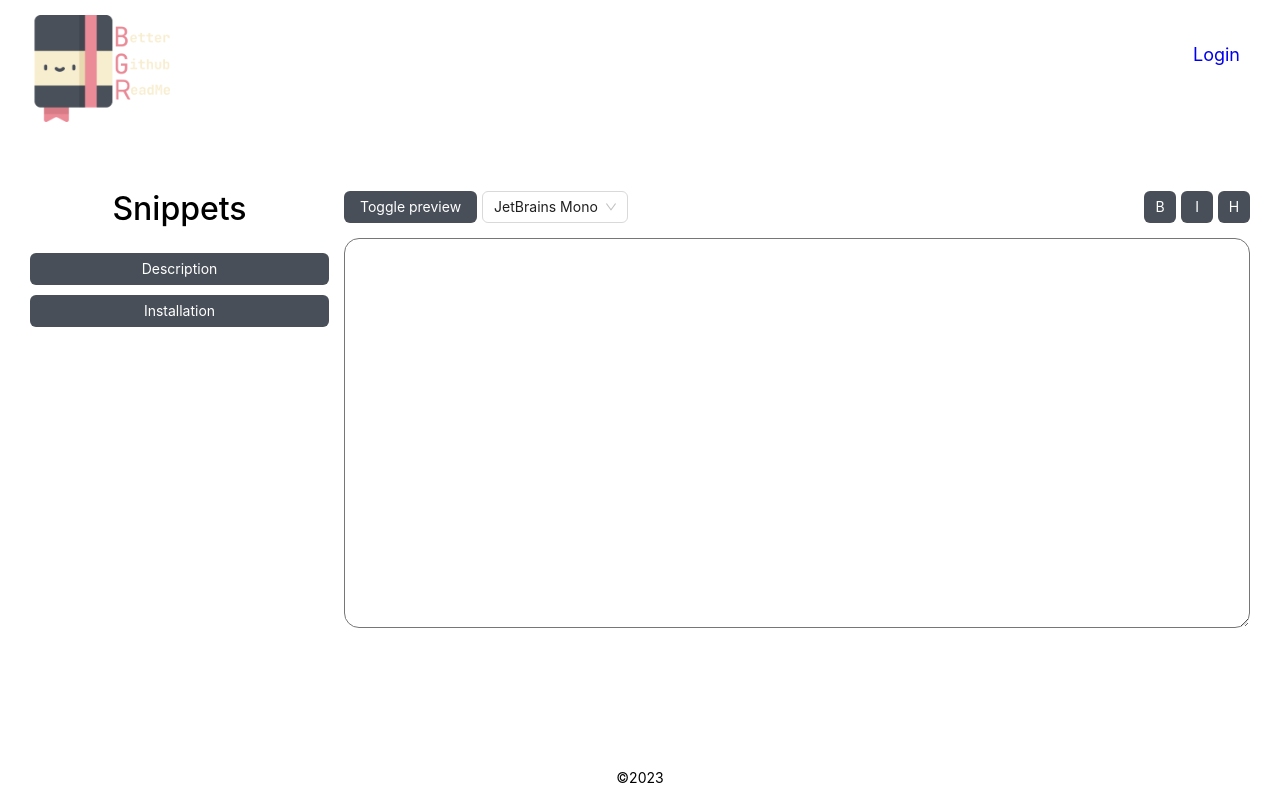
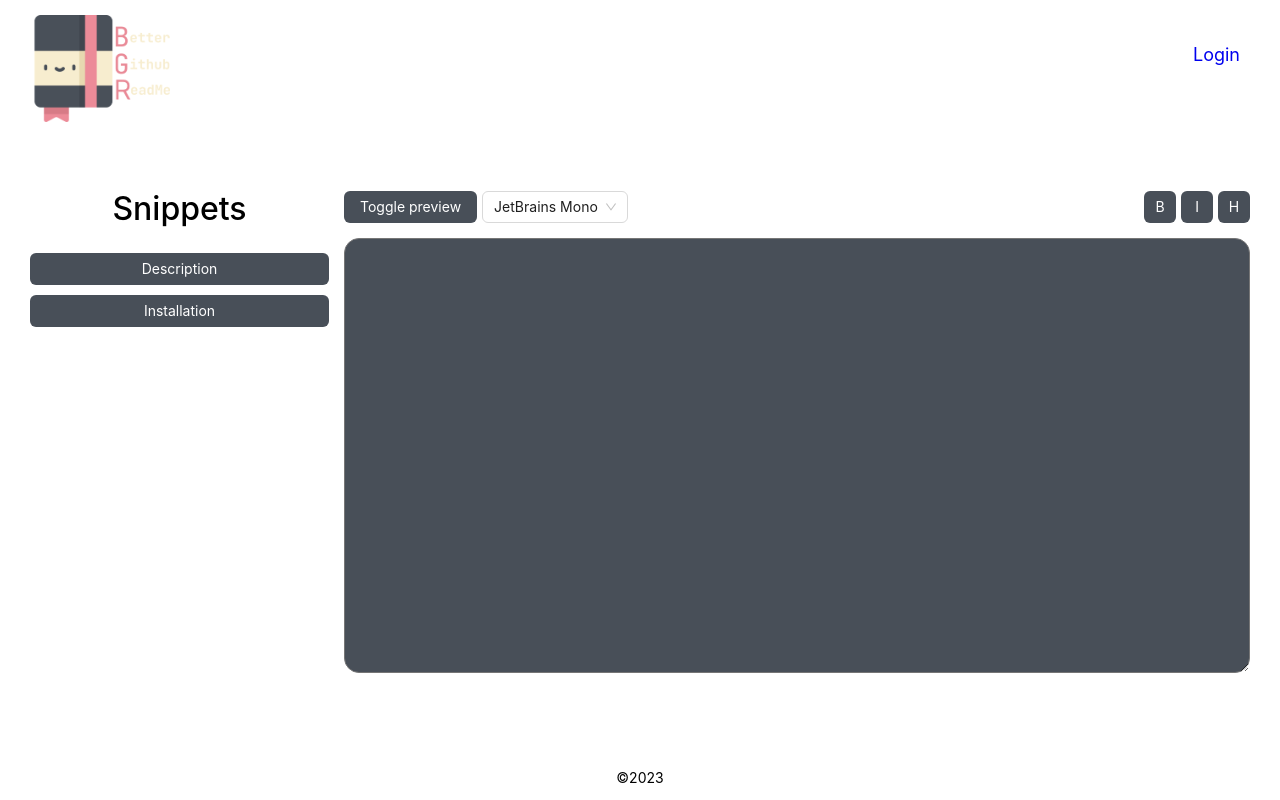
Before and after one commit to bambolelooo/better-github-readme, a React (Create React App) app in the folder client/: page /editor in a window 1280 px wide. Built offline with nearby package versions, Linux system fonts and the light colour scheme.

Commit message:
font switch works

```diff
--- a/client/src/components/TextEditor.jsx
+++ b/client/src/components/TextEditor.jsx
@@ -7,6 +7,7 @@ export default function TextEditor(props) {
     const { textareaValue, setTextareaValue, textareaRef, togglePreview } =
         props
     const [preview, setPreview] = useState(false)
+    const [font, setFont] = useState('JetBrains Mono')
     function addSymbolsBeforeAndAfter(symbols) {
         const textarea = textareaRef.current
         const start = textarea.selectionStart
@@ -39,7 +40,6 @@ export default function TextEditor(props) {
         console.log('adding symbols')
         const textarea = document.getElementById('text-editor')
         const start = textarea.selectionStart
-
         // find the start and end positions of the current line
         let lineStart = start
         while (lineStart > 0 && textarea.value.charAt(lineStart - 1) !== '\n') {
@@ -60,6 +60,7 @@ export default function TextEditor(props) {
     }
     const onChange = (value) => {
         console.log(`selected ${value}`)
+        setFont(value)
     }
     const onSearch = (value) => {
         console.log('search:', value)
@@ -138,9 +139,12 @@ export default function TextEditor(props) {
                     onChange={(e) => setTextareaValue(e.target.value)}
                     ref={textareaRef}
                     style={{
-                        fontFamily: 'Montserrat',
+                        fontFamily: `${font}`,
+                        fontSize: '18px',
                         padding: '10px',
                         borderRadius: '15px',
+                        backgroundColor: '#484F58',
+                        color: '#F7EDCF',
                     }}
                 ></textarea>
             ) : (
--- a/client/src/css/textEditor.module.css
+++ b/client/src/css/textEditor.module.css
@@ -33,6 +33,7 @@
     max-width: 100%;
     overflow: auto;
     padding: 10px;
+    text-align: left;
 }
 .markdownWrapper img{
     max-width: 100%;
--- a/client/src/pages/editorPage.jsx
+++ b/client/src/pages/editorPage.jsx
@@ -9,10 +9,14 @@ export default function EditorPage(props) {
     const textareaRef = useRef(null)
     function handleSnippet(snippet) {
         const textarea = textareaRef.current
+        if (textarea) {
             const pos = textarea.selectionEnd
             const currentValue = textarea.value
             const newValue =
-            currentValue.substring(0, pos) + '\n\n' + snippet + '\n'
+                currentValue.substring(0, pos) +
+                '\n\n' +
+                snippet +
+                '\n' +
                 currentValue.substring(pos)
             setTextareaValue(newValue)
             setTimeout(() => {
@@ -22,6 +26,7 @@ export default function EditorPage(props) {
                 )
                 textarea.focus()
             }, 0)
+        }
     }
     const snippets = [
         { name: 'Description', value: '## Description' },
```
Lines whose indentation alone changed are shown as unchanged.
